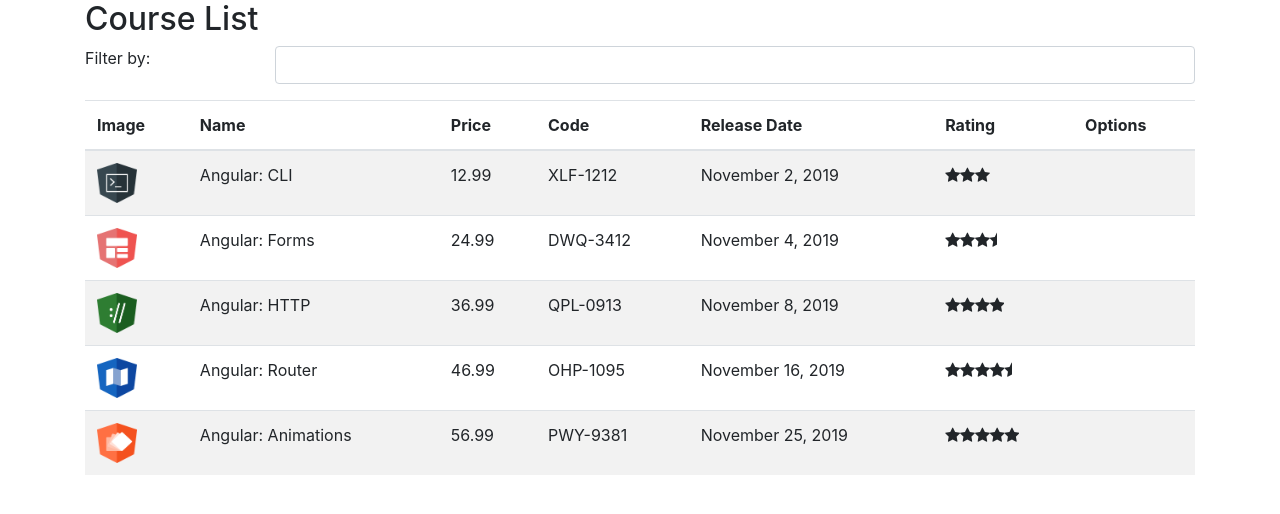
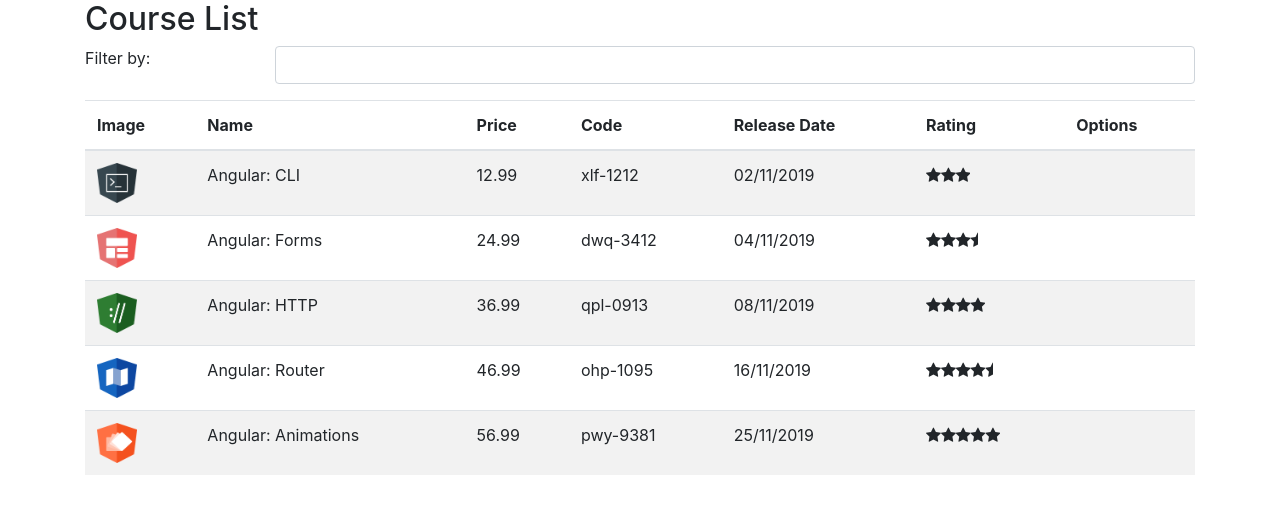
Before and after one commit to koi-freitas/angular-course-manager, an Angular app in the folder course-manager/: page / in a window 1280 px wide. Shown: the top 514 px of the page. Built offline with nearby package versions, Linux system fonts and the light colour scheme.

Commit message:
pipes date e lowercase adicionados

```diff
--- a/course-manager/src/app/courses/course-list.component.html
+++ b/course-manager/src/app/courses/course-list.component.html
@@ -25,8 +25,8 @@
             <td><img [src]="course.imageUrl" width="40" height="40" ></td>
             <td>{{ course.name }}</td>
             <td>{{ course.price }}</td>
-            <td>{{ course.code }}</td>
-            <td>{{ course.releaseDate }}</td>
+            <td>{{ course.code | lowercase }}</td>
+            <td>{{ course.releaseDate | date: 'dd/MM/yyyy' }}</td>
             <td>
                 <app-star [rating]="course.rating"></app-star>
             </td>
```
